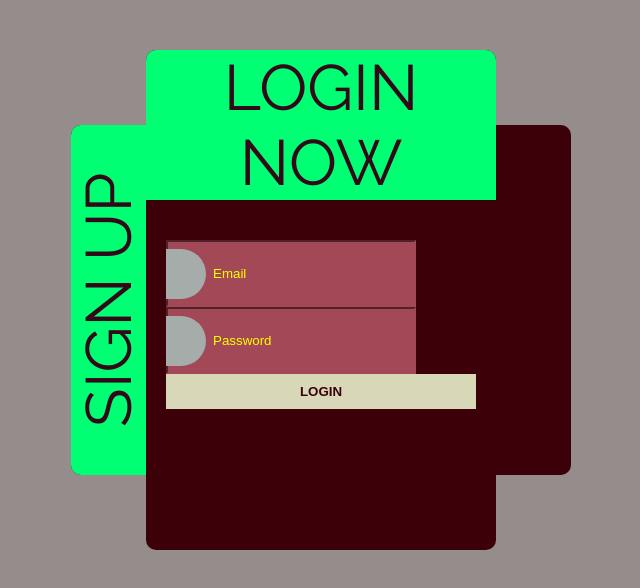
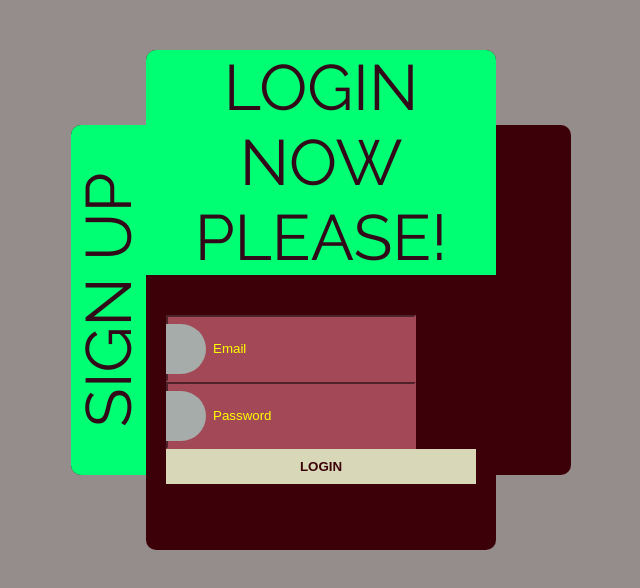
Before and after one commit to Babalola-philip/sampleOne, a plain HTML site: page index.html in a window 1280 px wide. Shown: the whole page, without its empty margins (319-959 px from the left). Drawn offline with Linux system fonts and the light colour scheme.

Commit message:
i made a few changes

```diff
--- a/index.html
+++ b/index.html
@@ -12,7 +12,7 @@
           <div class="col-md-12">
             <div class="wrapper">
               <div class="form" id="form1">
-                <div class="title">Login now</div>
+                <div class="title">Login now please!</div>
                 <form action="#" class="loginForm">
                   <div class="profileImage">
                     <i class="fa fa-user-circle-o" aria-hidden="true"></i>
```
